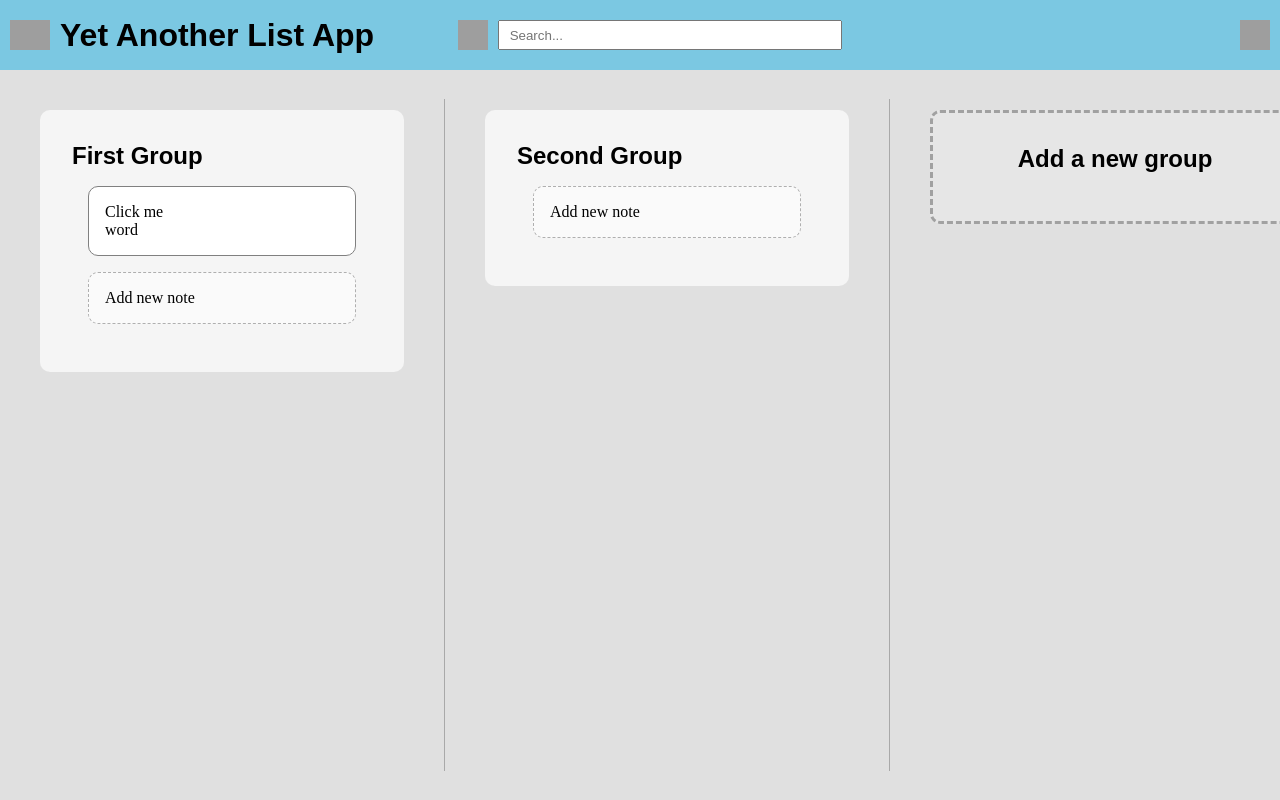
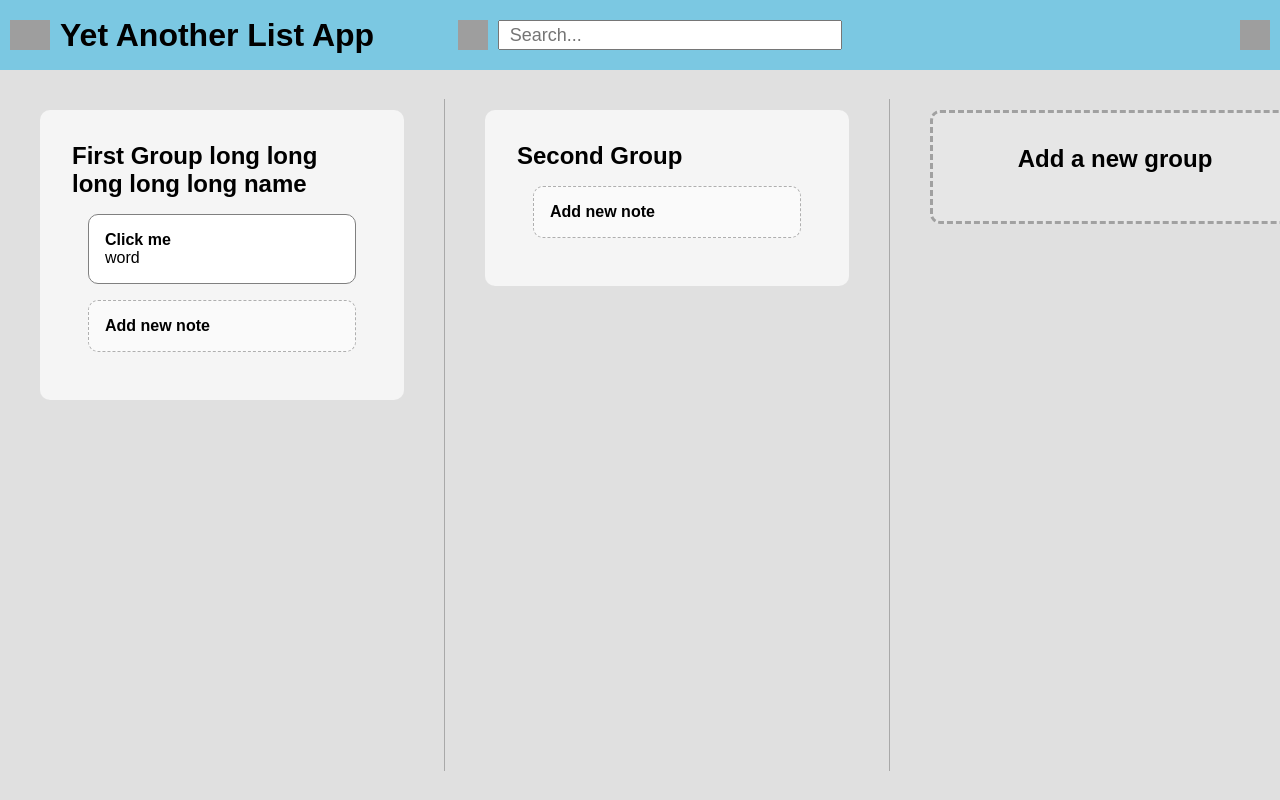
Before and after one commit to llin1592/Yet-Another-List-App, a React (Create React App) app: page / in a window 1280 px wide. Built offline with nearby package versions, Linux system fonts and the light colour scheme; grey boxes are pictures that could not be loaded; the HTML template or start-up script is replaced by a standard one.

Commit message:
implemented ability to edit group title

```diff
--- a/src/Components/Dashboard.js
+++ b/src/Components/Dashboard.js
@@ -8,7 +8,10 @@ const Dashboard = (props) => {
   useEffect(() => {
     setGroups([
       ...groups,
-      { title: "First Group", notes: [{ title: "Click me", content: "word" }] },
+      {
+        title: "First Group long long long long long name",
+        notes: [{ title: "Click me", content: "word" }],
+      },
       { title: "Second Group", notes: [] },
     ]);
   }, []);
@@ -21,14 +24,20 @@ const Dashboard = (props) => {
     setGroups([...tempGroups]);
   }
 
-  const addNotesHelper = (newTitle, newContent, groupIndex) => {
+  function addNotesHelper(newTitle, newContent, groupIndex) {
     let tempGroups = [...groups];
     tempGroups[groupIndex].notes = [
       ...tempGroups[groupIndex].notes,
       { title: newTitle, content: newContent },
     ];
     setGroups([...tempGroups]);
-  };
+  }
+
+  function setGroupTitleHelper(newTitle, groupIndex) {
+    let tempGroups = [...groups];
+    tempGroups[groupIndex].title = newTitle;
+    setGroups([...tempGroups]);
+  }
 
   return (
     <div className="dashboard-container">
@@ -53,6 +62,7 @@ const Dashboard = (props) => {
                   updateNotesHelper(title, content, index, i)
                 }
                 addNotes={(title, content) => addNotesHelper(title, content, i)}
+                setGroupTitle={(title) => setGroupTitleHelper(title, i)}
               />,
               <div className="vertical-line"></div>,
             ])
@@ -65,9 +75,11 @@ const Dashboard = (props) => {
                 updateNotesHelper(title, content, index, i)
               }
               addNotes={(title, content) => addNotesHelper(title, content, i)}
+              setGroupTitle={(title) => setGroupTitleHelper(title, i)}
             />,
             <div className="vertical-line"></div>,
           ])}
+
       <Group
         title="Add a new group"
         notes={[]}
--- a/src/Components/Group.js
+++ b/src/Components/Group.js
@@ -4,6 +4,7 @@ import "../Styles/Group.css";
 
 const Group = (props) => {
   let groupType = "group-container";
+  let [editName, setEditName] = useState("");
 
   if (props.onClick) {
     groupType += "-add";
@@ -11,7 +12,31 @@ const Group = (props) => {
 
   return (
     <div className={groupType} onClick={props.onClick}>
-      <h2>{props.title}</h2>
+      {/* https://commons.wikimedia.org/wiki/File:Write-icon.svg
+          https://commons.wikimedia.org/wiki/File:PICOL_Cancel.svg */}
+      {editName === "" ? (
+        <h2 onClick={() => setEditName(props.title)}> {props.title}</h2>
+      ) : (
+        <div className="edit-group-title">
+          <input
+            value={editName}
+            onChange={(e) => setEditName(e.target.value)}
+            maxlength={50}
+          />
+          <img
+            src="https://upload.wikimedia.org/wikipedia/commons/5/53/Write-icon.svg"
+            onClick={() => {
+              props.setGroupTitle(editName);
+              setEditName("");
+            }}
+          />
+          <img
+            src="https://upload.wikimedia.org/wikipedia/commons/f/f8/PICOL_Cancel.svg"
+            onClick={() => setEditName("")}
+          />
+        </div>
+      )}
+
       <div className="group-notes-container">
         {props.notes.map((note, i) => (
           <Note title={note.title} content={note.content} key={i} />
--- a/src/Components/Note.js
+++ b/src/Components/Note.js
@@ -10,7 +10,7 @@ const Note = (props) => {
 
   return (
     <div className={noteType} onClick={props.onClick}>
-      <p>{props.title}</p>
+      <h4>{props.title}</h4>
       <p>{props.content}</p>
     </div>
   );
--- a/src/Components/SearchBar.js
+++ b/src/Components/SearchBar.js
@@ -20,7 +20,7 @@ const SearchBar = (props) => {
         placeholder="Search..."
         value={props.searchText}
         onChange={props.onChange}
-        style={{ width: "80%" }}
+        style={{ width: "80%", fontSize: "18px" }}
       />
     </div>
   );
--- a/src/Styles/App.css
+++ b/src/Styles/App.css
@@ -9,6 +9,6 @@
     height:100vh;
 }
 
-h1, h2 {
+h1, h2, h3, h4, p {
     font-family: "Arial", "sans-serif";
 }
--- a/src/Styles/Group.css
+++ b/src/Styles/Group.css
@@ -7,6 +7,7 @@
 .group-container, .group-container-add {
     display: flex;
     min-width: 300px;
+    max-width: 300px;
     /* max-height must be 80% because 100% is of the parent, which has max-height of 100vh */
     max-height: 80%;
     margin: 40px;
@@ -32,3 +33,22 @@
     margin-top: 1em;
     overflow-y: auto;
 }
+
+.edit-group-title {
+    display: flex;
+}
+
+.edit-group-title * {
+    width: 100%;
+}
+
+.edit-group-title input {
+    margin-right: 5px;
+    font-size: 18px;
+}
+
+.edit-group-title img {
+    width: 25px;
+    height: 25px;
+    vertical-align:top;
+}
```
